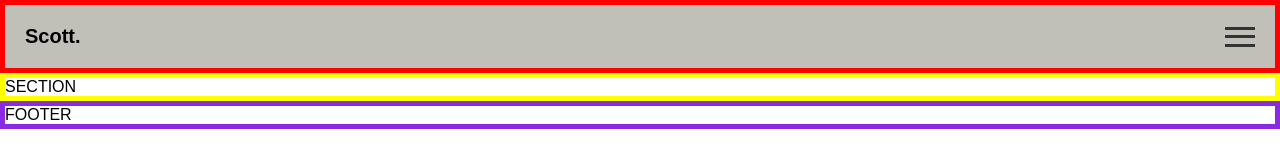
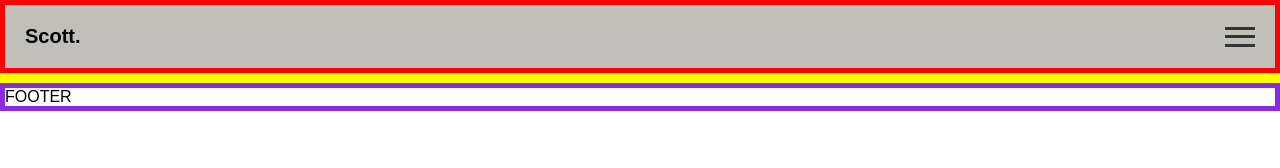
Before and after one commit to humbertoteixeiraa/michael-scott-portfolio, a plain HTML site: page index.html in a window 1280 px wide. Drawn offline with Linux system fonts and the light colour scheme.

Commit message:
Criação da class="container
Início.

```diff
--- a/index.html
+++ b/index.html
@@ -17,8 +17,8 @@
         </div>
     </header>
 
-    <section>
-        SECTION
+    <section class="container">
+
     </section>
 
     <footer>
```
